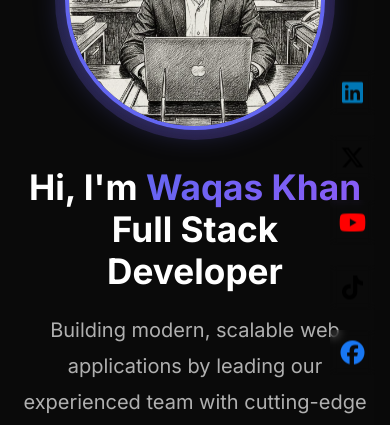
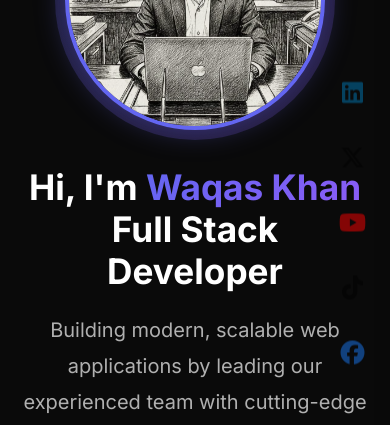
Before and after one commit to waqas84251/waqasthefullstackdeveloper, a React (Vite) app: page / in a window 390 px wide. Shown: the part 200-625 px from the top of the page. Built offline with nearby package versions, Linux system fonts and the light colour scheme.

Commit message:
style(mobile): make social icons semi-transparent (see-through) to prevent content obstruction

```diff
--- a/src/exact-match-fix.css
+++ /dev/null
@@ -1,87 +0,0 @@
-/* ===================================
-   FIX: EXACT SCREENSHOT LOOK (Mobile)
-   =================================== */
-
-@media (max-width: 768px) {
-
-    /* 1. HERO ALIGNMENT: Flush with Navbar */
-    .hero {
-        padding-top: 70px !important;
-        min-height: auto !important;
-        height: auto !important;
-        display: flex !important;
-        flex-direction: column !important;
-    }
-
-    .hero .container {
-        padding-top: 0 !important;
-        margin-top: 0 !important;
-    }
-
-    /* 2. SIDEBAR CONTAINER: Transparent & Right Aligned */
-    .social-sidebar {
-        position: fixed !important;
-        right: 15px !important;
-        top: 50% !important;
-        transform: translateY(-50%) !important;
-
-        display: flex !important;
-        flex-direction: column !important;
-        gap: 15px !important;
-        /* Proper vertical spacing */
-
-        background: transparent !important;
-        /* Completely transparent */
-        padding: 0 !important;
-        margin: 0 !important;
-        box-shadow: none !important;
-        border: none !important;
-        width: auto !important;
-        z-index: 9995 !important;
-        left: auto !important;
-        bottom: auto !important;
-    }
-
-    /* 3. ICONS: No Background, Just Colored Icons */
-    .social-sidebar a {
-        width: 40px !important;
-        height: 40px !important;
-
-        background: transparent !important;
-        /* No white circle */
-        border-radius: 0 !important;
-        /* No border radius needed specifically */
-        box-shadow: none !important;
-        /* No shadow */
-        border: none !important;
-
-        display: flex !important;
-        align-items: center !important;
-        justify-content: center !important;
-        font-size: 1.4rem !important;
-        /* Slightly larger icon size */
-    }
-
-    /* Brand Colors must be enforced if they were white before */
-    .social-sidebar a .fa-linkedin {
-        color: #0077b5 !important;
-    }
-
-    .social-sidebar a .fa-x-twitter {
-        color: #000000 !important;
-    }
-
-    /* Black for clean look on white/light bg */
-    .social-sidebar a .fa-youtube {
-        color: #ff0000 !important;
-    }
-
-    .social-sidebar a .fa-tiktok {
-        color: #000000 !important;
-    }
-
-    .social-sidebar a .fa-facebook {
-        color: #1877f2 !important;
-    }
-
-}
--- a/src/index.css
+++ b/src/index.css
@@ -4019,3 +4019,29 @@ body {
         font-size: 1.5rem !important;
     }
 }
+/* ===================================
+   FIX: GHOST / TRANSPARENT ICONS (See-Through)
+   =================================== */
+
+@media (max-width: 768px) {
+
+    /* Make icons see-through/transparent */
+    .social-sidebar a {
+        opacity: 0.5 !important;
+        /* 50% Transparent */
+        mix-blend-mode: multiply !important;
+        /* Allows background text to show through */
+        transition: opacity 0.3s ease, transform 0.2s ease !important;
+    }
+
+    /* Icons become fully visible when touched/hovered */
+    .social-sidebar a:active,
+    .social-sidebar a:hover {
+        opacity: 1 !important;
+        transform: scale(1.1) !important;
+        mix-blend-mode: normal !important;
+    }
+
+    /* Brand Colors need to be rgba to support true transparency if needed,
+     but opacity handles the "see-through" effect on the whole element best. */
+}
```
